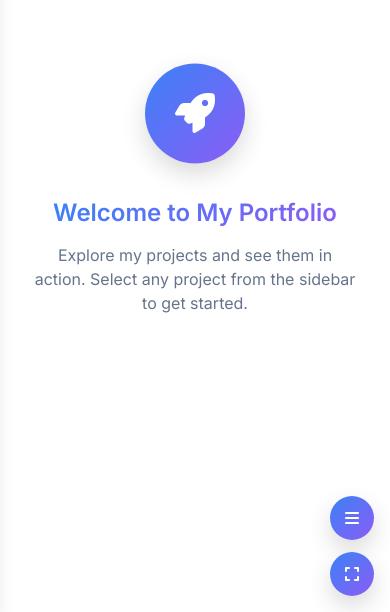
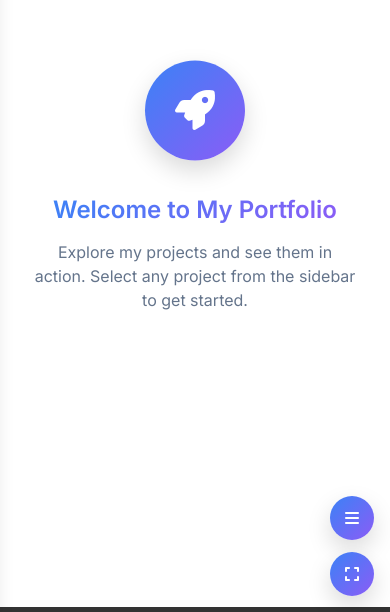
Before and after one commit to jamesadewara/jamesadewara, a plain HTML site: page index.html in a window 390 px wide. Shown: the part 232-844 px from the top of the page. Drawn offline with Linux system fonts and the light colour scheme.

Commit message:
Update styles.css

```diff
--- a/assets/css/styles.css
+++ b/assets/css/styles.css
@@ -735,6 +735,13 @@ body {
         padding: 0 1rem;
     }
 
+    #status-resizer {
+  height: 5px;
+  background: #333;
+  cursor: row-resize;
+  user-select: none;
+}
+
     .project-url {
         max-width: 200px;
     }
@@ -755,6 +762,12 @@ body {
         padding: 0.75rem;
         gap: 0.5rem;
     }
+    #status-resizer {
+  height: 5px;
+  background: #333;
+  cursor: row-resize;
+  user-select: none;
+}
 
     .current-project {
         width: 100%;
```
